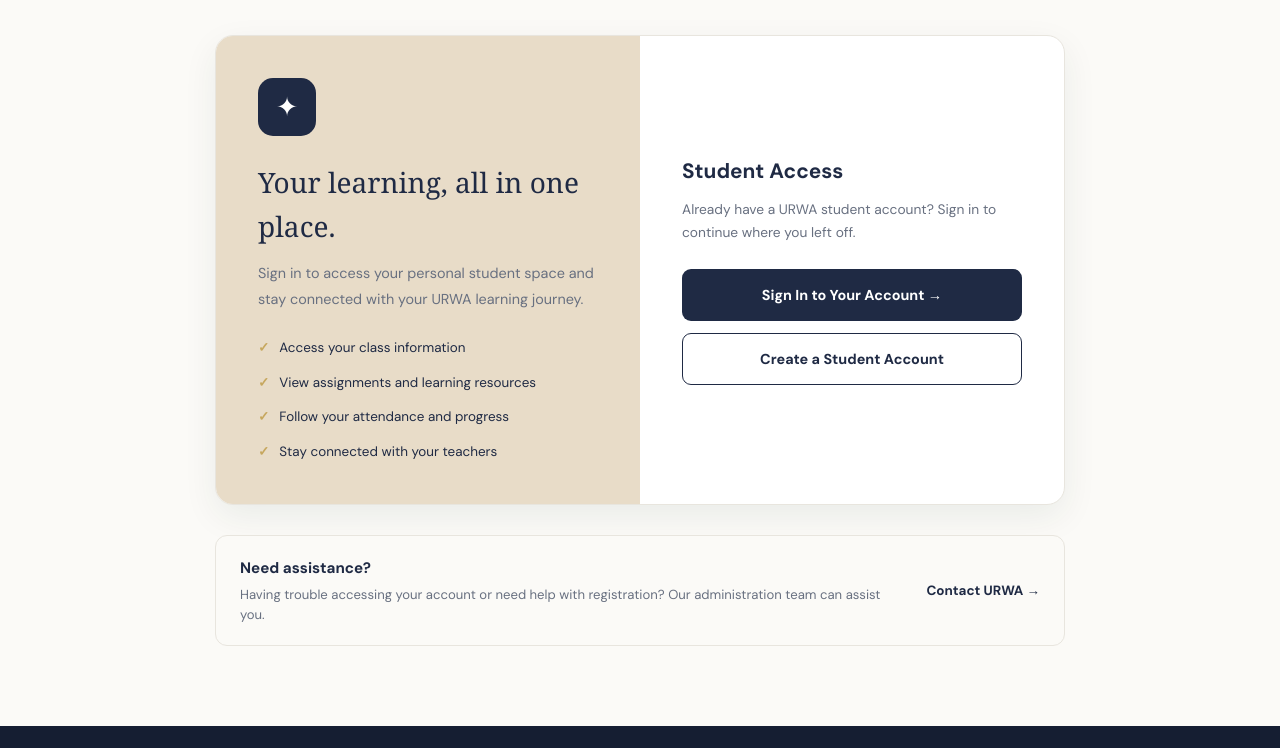
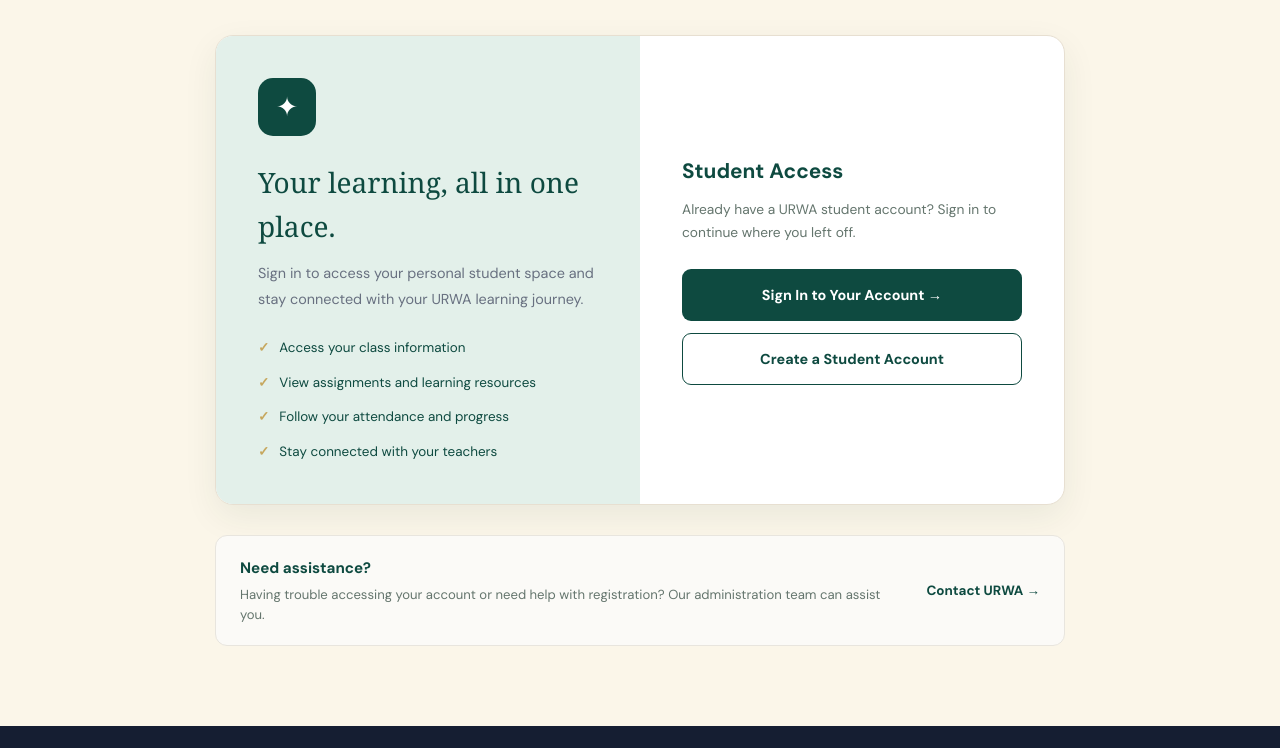
Before and after one commit to Meedraar/Urwa, a plain HTML site: page portal/student/index.html in a window 1280 px wide. Shown: the part 694-1442 px from the top of the page. Drawn offline with Linux system fonts and the light colour scheme.

Commit message:
Apply unified URWA brand theme to portal/student/index.html

```diff
--- a/portal/student/index.html
+++ b/portal/student/index.html
@@ -476,6 +476,7 @@
       }
     }
   </style>
+  <link rel="stylesheet" href="/css/urwa-theme.css?v=1">
 </head>
 
 <body>
```
